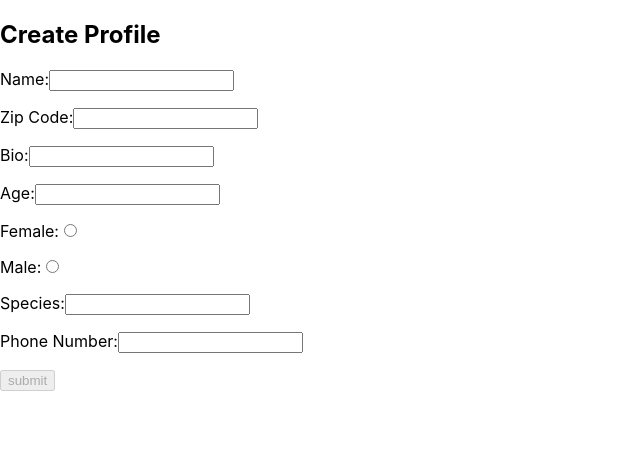
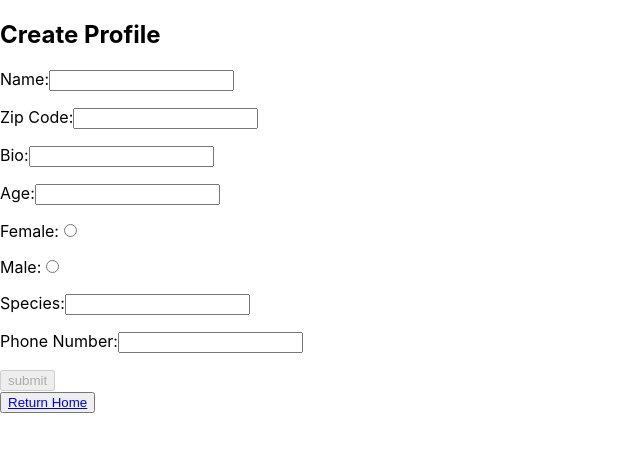
Before and after one commit to Aghaile/Capstone-Front-End, a React (Create React App) app in the folder capstone-front-end/: page /createprofile in a window 1280 px wide. Shown: the top 452 px of the page, without its empty margins (0-640 px from the left). Built offline with nearby package versions, Linux system fonts and the light colour scheme.

Commit message:
added Return Home button to profile page

```diff
--- a/capstone-front-end/src/Pages/NewProfileForm.js
+++ b/capstone-front-end/src/Pages/NewProfileForm.js
@@ -1,6 +1,7 @@
 import { useState } from "react";
 import PropTypes from "prop-types";
 import axios from "axios";
+import {Link} from "react-router-dom";
 // import { Multiselect } from 'multiselect-react-dropdown';
 
 const NewProfileForm = (props) => {
@@ -243,7 +244,8 @@ const NewProfileForm = (props) => {
             value="submit"
           />
         </form>
-    </div>
+    <button className="goHomeButton"><Link to="/">Return Home</Link></button>
+  </div>
   );
 };
 
--- a/capstone-front-end/src/Pages/PetProfile.js
+++ b/capstone-front-end/src/Pages/PetProfile.js
@@ -1,11 +1,16 @@
 import React from "react";
 import { useParams } from "react-router-dom";
+import {Link} from "react-router-dom";
+
 
 function PetProfile(){
     let { username } = useParams();
     return (
         <div>
-           Welcome, { username }!
+            <div className="profileHome">
+                Welcome, { username }!
+            </div>
+            <button className="goHomeButton"><Link to="/">Return Home</Link></button>
         </div>
     )
 }
--- a/capstone-front-end/src/Pages/Welcome.js
+++ b/capstone-front-end/src/Pages/Welcome.js
@@ -39,7 +39,7 @@ const homePage = () => {
                 <div>
                     <SearchBar placeholder="Enter your username!"/>
                 </div>
-                <button>Log In</button>
+                <button><Link to="/profile/:username">Log In</Link></button>
                 <button><Link to="/createprofile">Create Profile</Link></button>
             </div>
         // </div>
```
